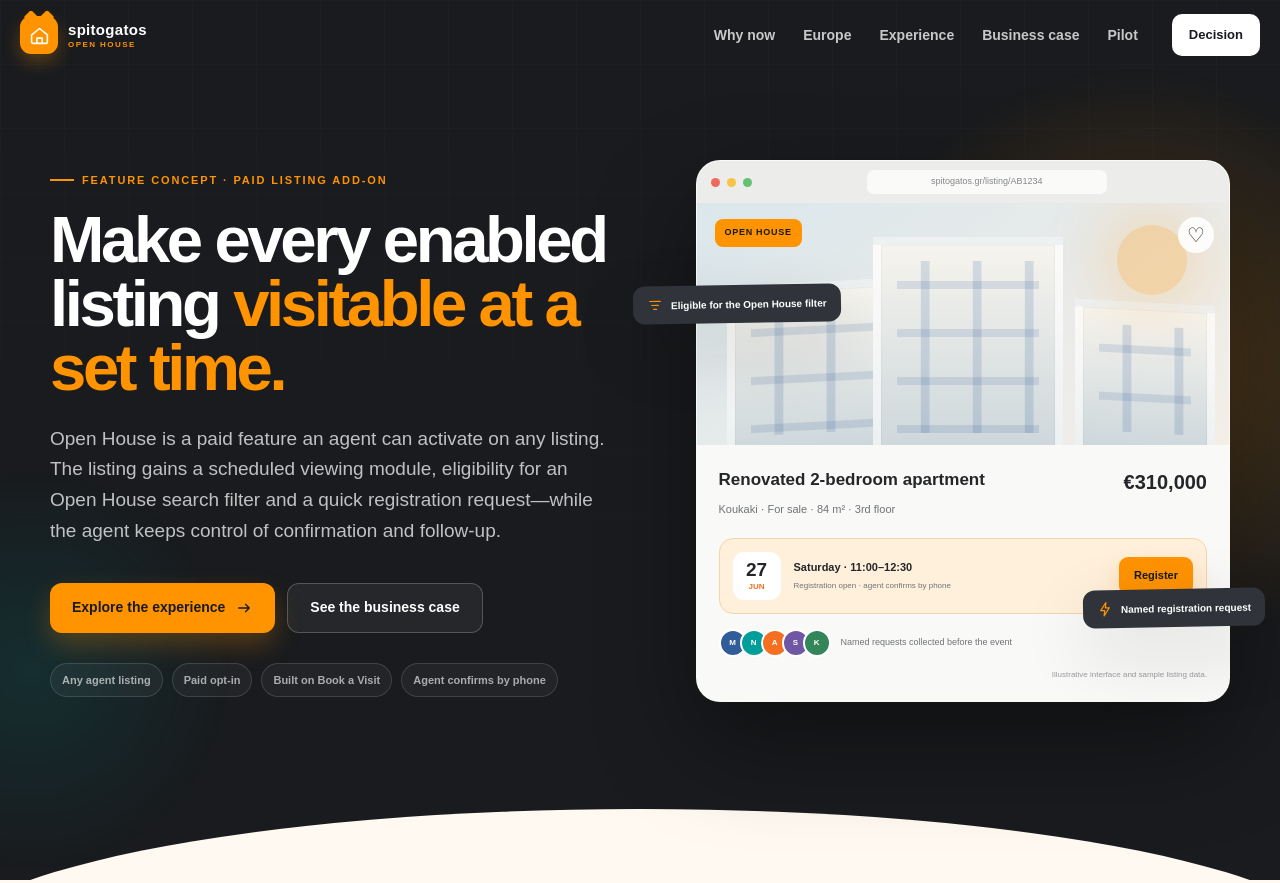
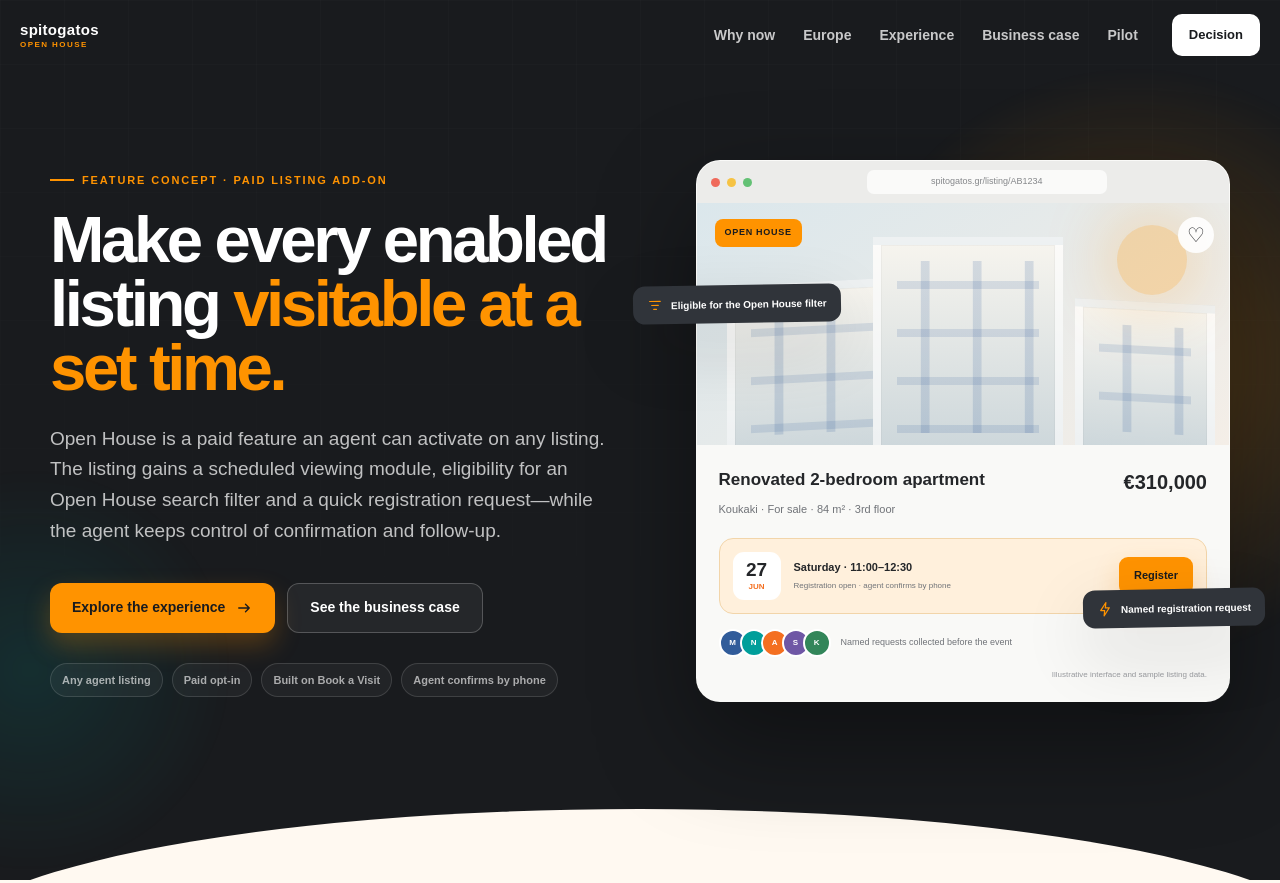
Before and after one commit to Gabriella-roze/open-house-feature-proposition-deck, a plain HTML site: page index.html in a window 1280 px wide. Shown: the top 883 px of the page. Drawn offline with Linux system fonts and the light colour scheme.

Commit message:
remove logo

```diff
--- a/index.html
+++ b/index.html
@@ -682,10 +682,6 @@
 <header class="site-header" id="top">
 <div class="nav-shell">
 <a aria-label="Spitogatos Open House home" class="brand" href="#top">
-<span aria-hidden="true" class="brand-mark">
-<span class="ear ear-left"></span><span class="ear ear-right"></span>
-<svg><use href="#icon-house"></use></svg>
-</span>
 <span class="brand-copy"><b>spitogatos</b><small>OPEN HOUSE</small></span>
 </a>
 <button aria-controls="primary-nav" aria-expanded="false" aria-label="Open navigation" class="menu-button">
@@ -1067,7 +1063,7 @@
 <footer class="site-footer">
 <div class="container footer-grid revised-footer-grid">
 <div class="footer-brand">
-<a class="brand" href="#top"><span aria-hidden="true" class="brand-mark"><span class="ear ear-left"></span><span class="ear ear-right"></span><svg><use href="#icon-house"></use></svg></span><span class="brand-copy"><b>spitogatos</b><small>OPEN HOUSE</small></span></a>
+<a class="brand" href="#top"><span class="brand-copy"><b>spitogatos</b><small>OPEN HOUSE</small></span></a>
 <p>Internal feature concept · Revised June 2026</p>
 </div>
 <div class="footer-sources">
```
